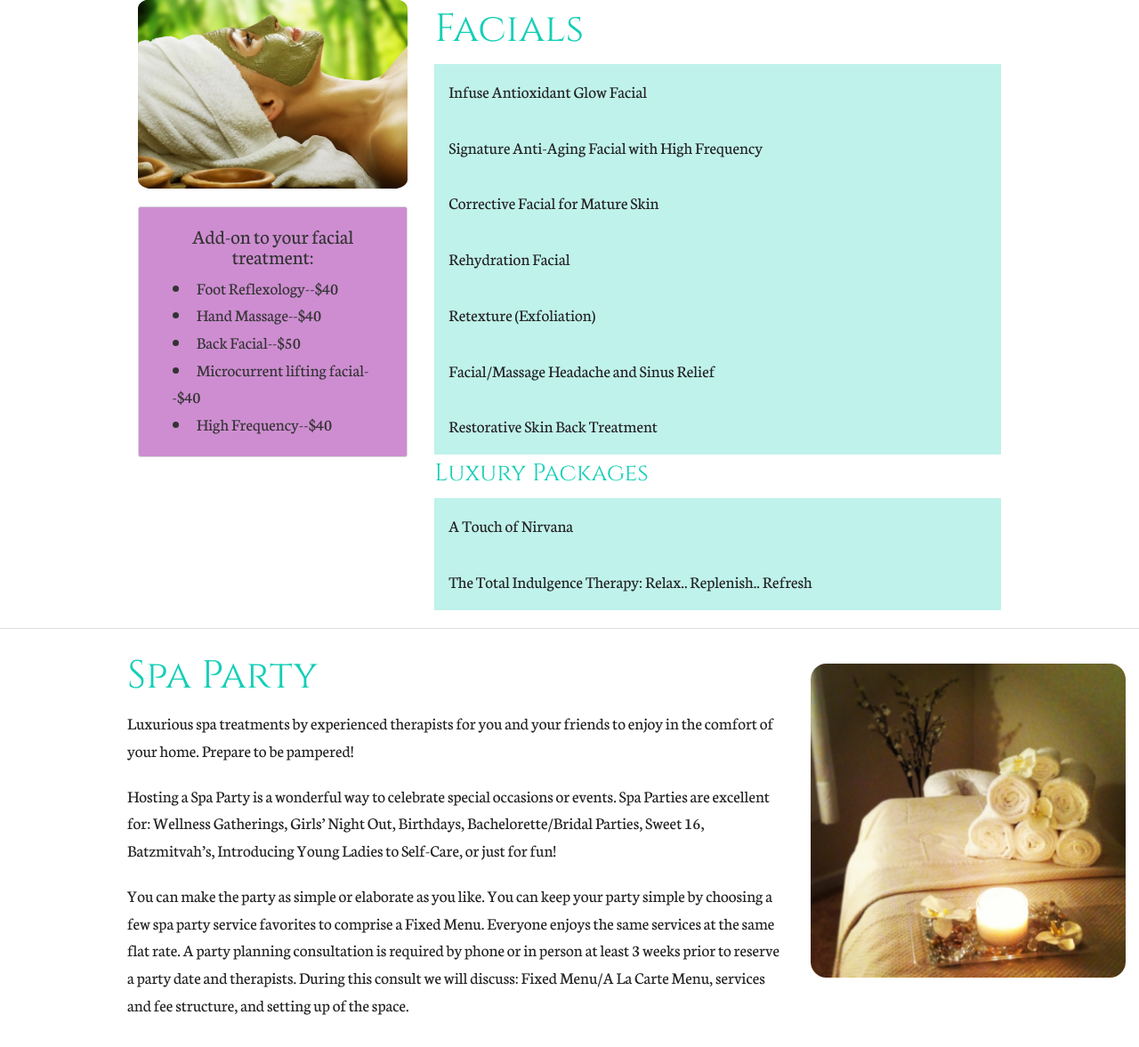
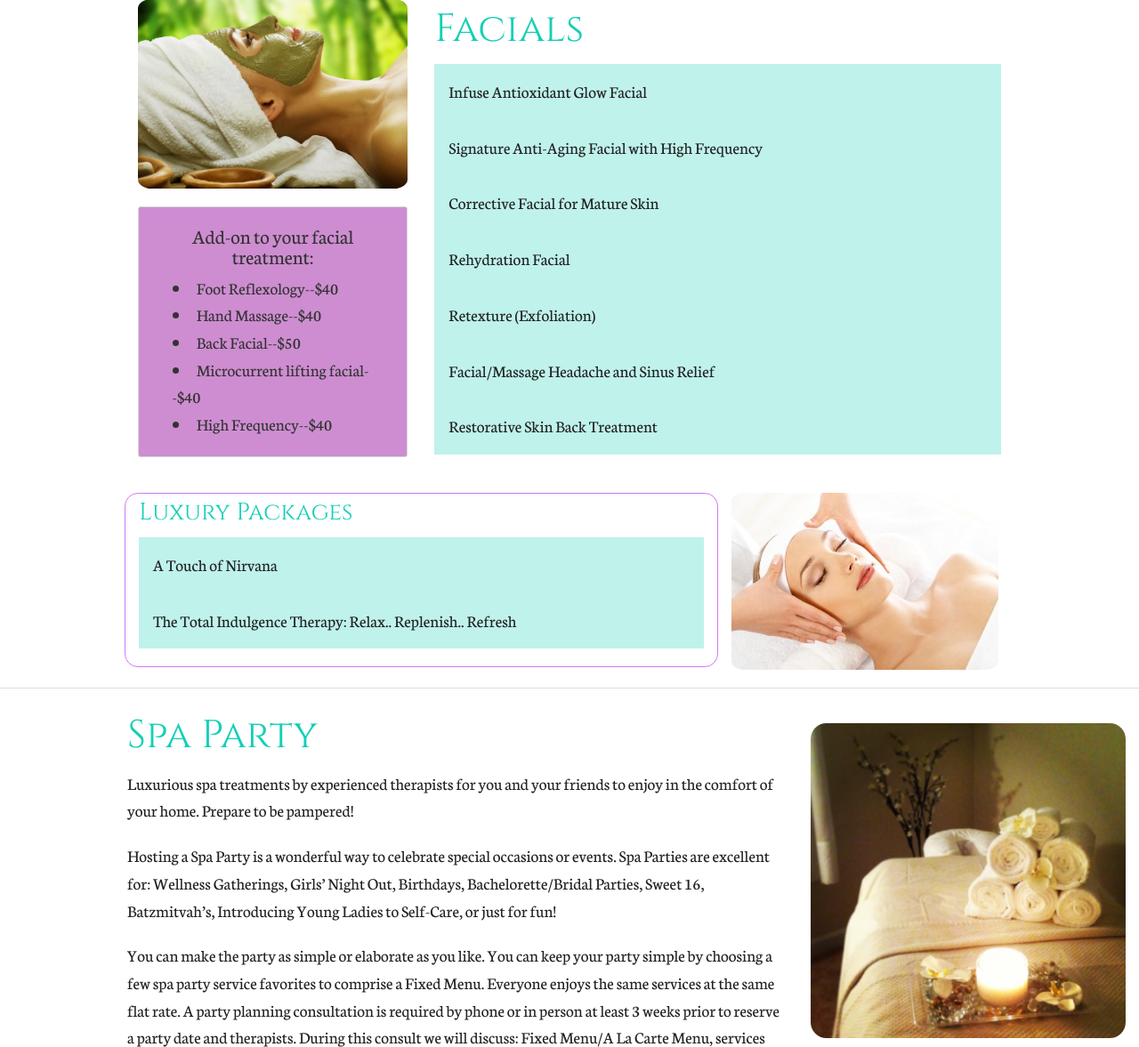
Before and after one commit to rimmesbe/TrinityFusion_site, a PHP site: page /homepage.php in a window 1280 px wide. Shown: the part 1168-2345 px from the top of the page at 89% size. Run offline with PHP 8.4, Linux system fonts and the light colour scheme; some libraries are stand-ins or nearby versions.

Commit message:
moved luxury packages to its own row with another image

```diff
--- a/massage_and_facials/css/application.css
+++ b/massage_and_facials/css/application.css
@@ -94,6 +94,12 @@ a.button.border-button {
   font-weight: 400;
 }
 
+#luxury-packages {
+  border: 1px solid #D077F6;
+  border-radius: 15px;
+  padding-bottom: 2%;
+}
+
 #main-img-div {
   background-image: url("../img/new_facial_flower.jpg");
   background-repeat: no-repeat;
--- a/massage_and_facials/homepage.php
+++ b/massage_and_facials/homepage.php
@@ -209,7 +209,7 @@
     </div>
     <hr />
     <!-- facials section -->
-    <div class="row section-margins" id="facial">
+    <div class="row" id="facial">
       <div class="large-4 medium-4 columns">
         <img src="img/facial_mask.jpg" alt="facial mask" class="section-img">
         <div class="panel callout radius margin-top">
@@ -328,6 +328,10 @@
             </div>
           </li>
         </ul>
+      </div>
+    </div>
+    <div class="row section-margins margin-top">
+      <div class="large-8 medium-8 columns" id="luxury-packages">
         <h3 class="teal-color cinzel-font">Luxury Packages</h3>
         <ul class="accordion" data-accordion>
           <li class="accordion-navigation">
@@ -364,6 +368,9 @@
             </div>
           </li>
         </ul>
+      </div>
+      <div class="large-4 medium-4 columns">
+        <img src="img/massage_facial.jpg" alt="massage facial" class="section-img">
       </div>
     </div>
     <hr />
```
